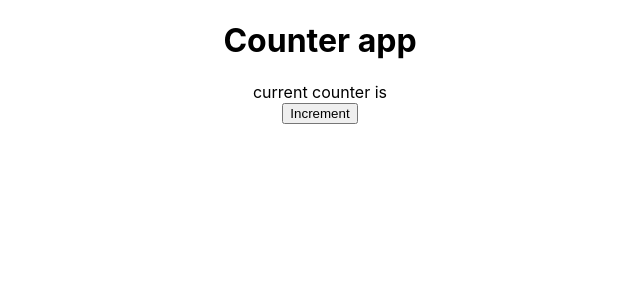
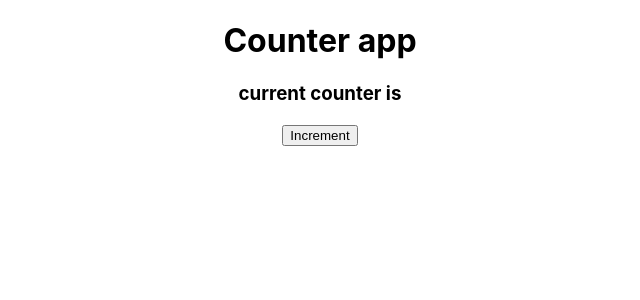
Before and after one commit to imshaz/jest-counter, a React (Create React App) app: page / in a window 1280 px wide. Shown: the top 300 px of the page, without its empty margins (320-960 px from the left). Built offline with nearby package versions, Linux system fonts and the light colour scheme.

Commit message:
added basic tests

```diff
--- a/src/App.js
+++ b/src/App.js
@@ -8,13 +8,11 @@ class App extends Component {
     super(props)
   }
   render(){
-
     return (
       <div data-test="app" className="App">
        <h1> Counter app </h1>
-      <div>current counter is </div>
-      <button>Increment</button>
-
+      <h3 data-test="counter-display">current counter is </h3>
+      <button data-test="increment-btn">Increment</button>
     </div>
   );
 }
```
Also changed, not shown: 1 other file (tests, documents, lock files or other folders).
